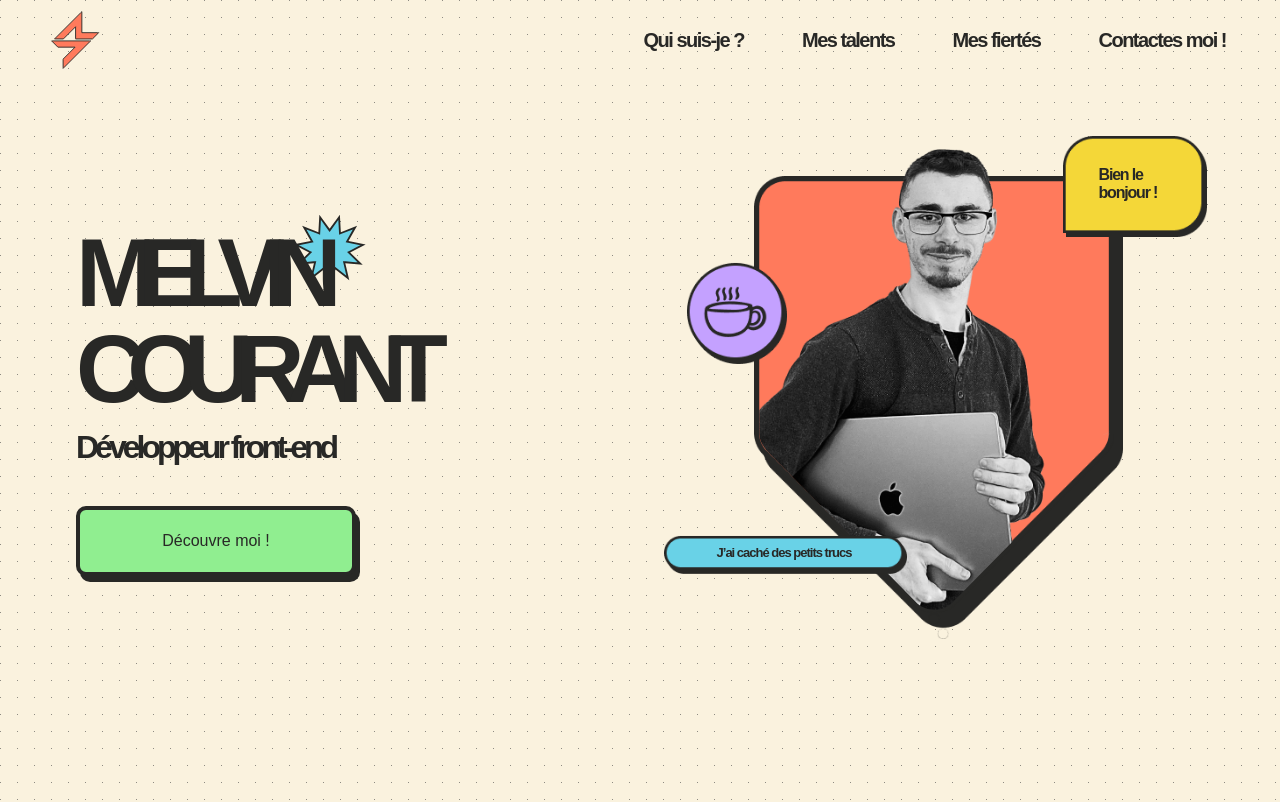
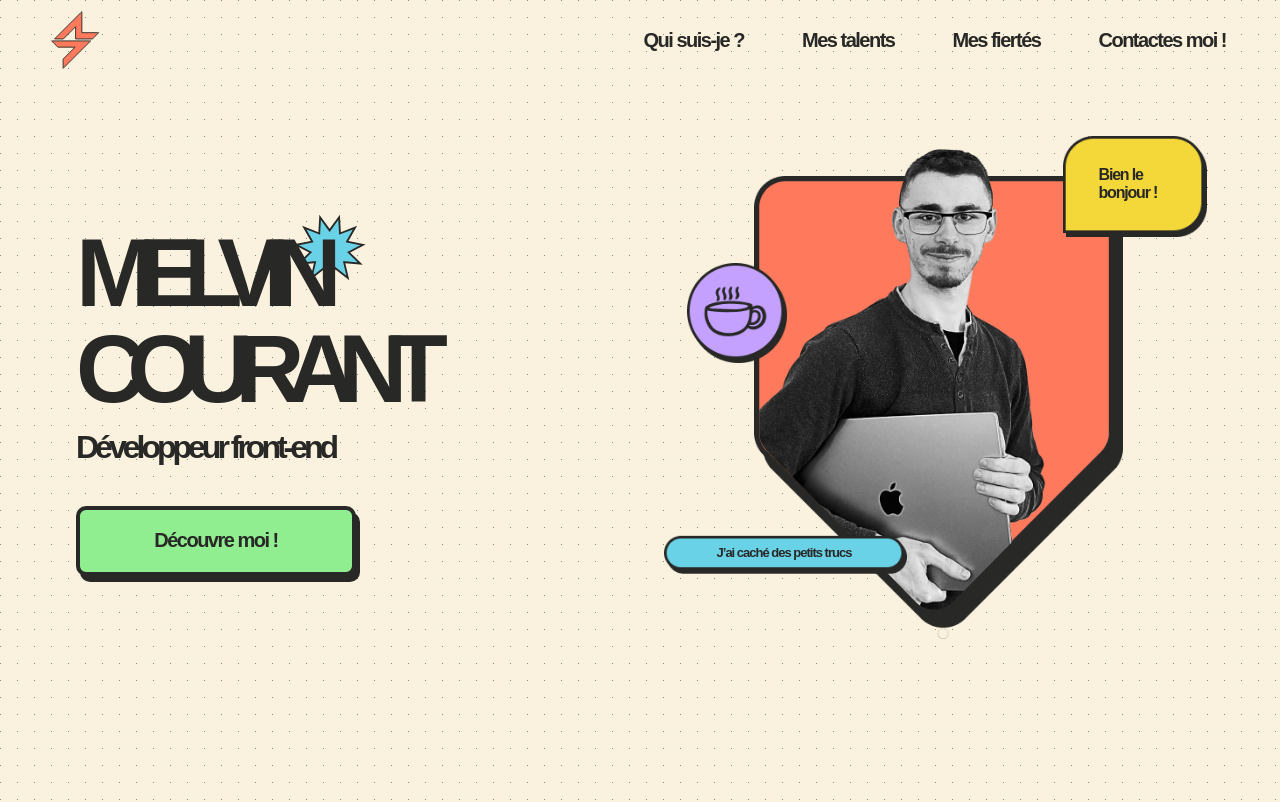
Before and after one commit to MelvinCourant/melvincourant.fr, a Vue app: page / in a window 1280 px wide. Shown: the top 802 px of the page. Built offline with nearby package versions, Linux system fonts and the light colour scheme; a web font is replaced by a local one.

Commit message:
:ambulance: fix hero mask broken in Firefox and somes fonts mixins too after contact font update

```diff
--- a/src/assets/css/partials/_mixins.scss
+++ b/src/assets/css/partials/_mixins.scss
@@ -72,7 +72,7 @@
       font-size: functions.rem(20);
       letter-spacing: functions.rem(-1.5);
     }
-  } @else if($type == "skill text") {
+  } @else if($type == "medium text") {
     font-size: functions.rem(20);
     font-weight: 700;
     letter-spacing: functions.rem(-1.5);
--- a/src/assets/css/sections/hero/_hero-right.scss
+++ b/src/assets/css/sections/hero/_hero-right.scss
@@ -141,6 +141,7 @@
     clip-path: url(#hero-mask);
     width: 97.3%;
     height: 103.31%;
+    overflow: hidden;
 
     .me {
       width: 84.25%;
--- a/src/assets/css/sections/skills/_skill.scss
+++ b/src/assets/css/sections/skills/_skill.scss
@@ -58,6 +58,6 @@
   }
 
   &__description {
-    @include mixins.font-type('skill text');
+    @include mixins.font-type('medium text');
   }
 }
```
